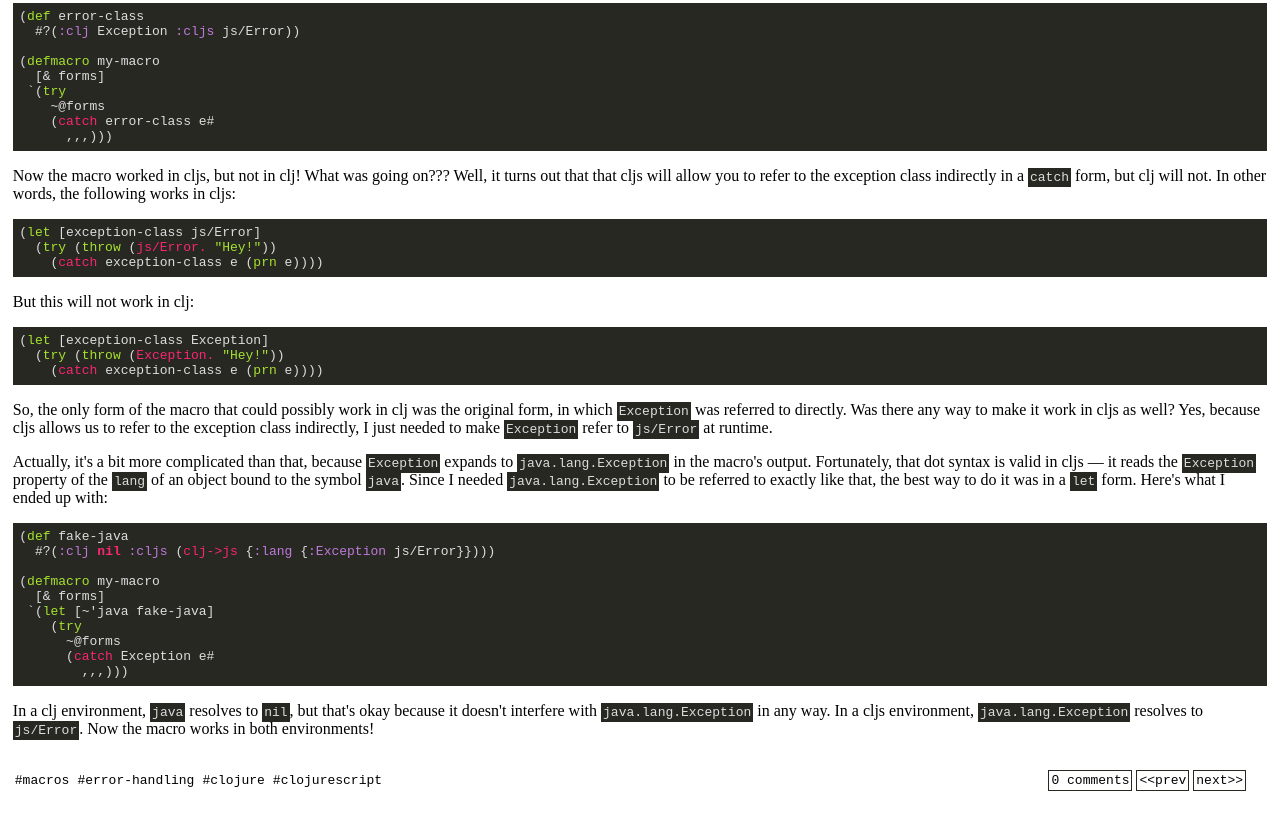
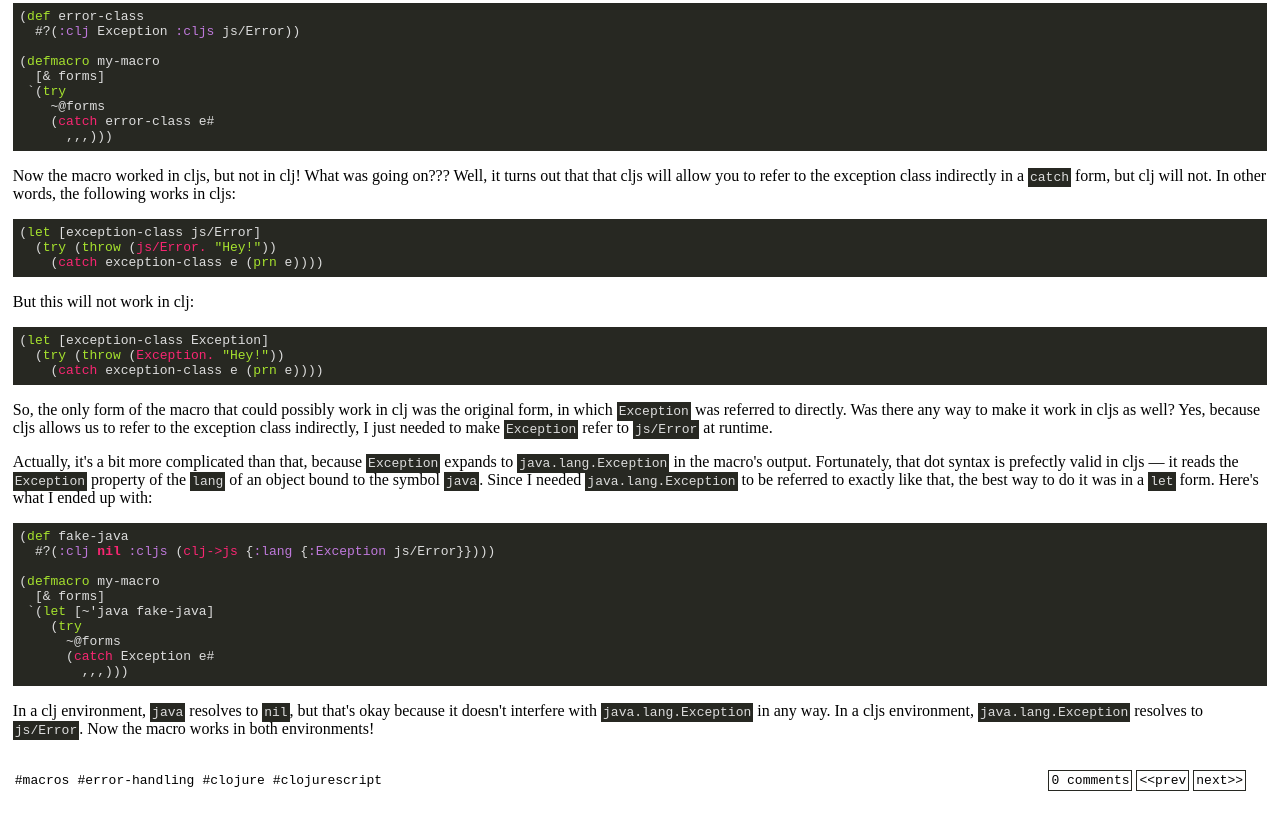
Before and after one commit to jbswetnam/jbswetnam.github.io, a plain HTML site: page error-handling-in-cljc-macros.html in a window 1280 px wide. Shown: the part 471-1288 px from the top of the page. Drawn offline with Linux system fonts and the light colour scheme.

Commit message:
Update error-handling-in-cljc-macros.html

```diff
--- a/error-handling-in-cljc-macros.html
+++ b/error-handling-in-cljc-macros.html
@@ -67,7 +67,7 @@
       So, the only form of the macro that could possibly work in clj was the original form, in which <span class="fn-name">Exception</span> was referred to directly.  Was there any way to make it work in cljs as well?  Yes, because cljs allows us to refer to the exception class indirectly, I just needed to make <span class="fn-name">Exception</span> refer to <span class="fn-name">js/Error</span> at runtime.
     </p>
     <p>
-      Actually, it's a bit more complicated than that, because <span class="fn-name">Exception</span> expands to <span class="fn-name">java.lang.Exception</span> in the macro's output.  Fortunately, that dot syntax is valid in cljs &mdash; it reads the <span class="fn-name">Exception</span> property of the <span class="fn-name">lang</span> of an object bound to the symbol <span class="fn-name">java</span>.  Since I needed <span class="fn-name">java.lang.Exception</span> to be referred to exactly like that, the best way to do it was in a <span class="fn-name">let</span> form.  Here's what I ended up with:
+      Actually, it's a bit more complicated than that, because <span class="fn-name">Exception</span> expands to <span class="fn-name">java.lang.Exception</span> in the macro's output.  Fortunately, that dot syntax is prefectly valid in cljs &mdash; it reads the <span class="fn-name">Exception</span> property of the <span class="fn-name">lang</span> of an object bound to the symbol <span class="fn-name">java</span>.  Since I needed <span class="fn-name">java.lang.Exception</span> to be referred to exactly like that, the best way to do it was in a <span class="fn-name">let</span> form.  Here's what I ended up with:
     </p>
 <pre><code class="clojure">(def fake-java
   #?(:clj nil :cljs (clj->js {:lang {:Exception js/Error}})))
```
